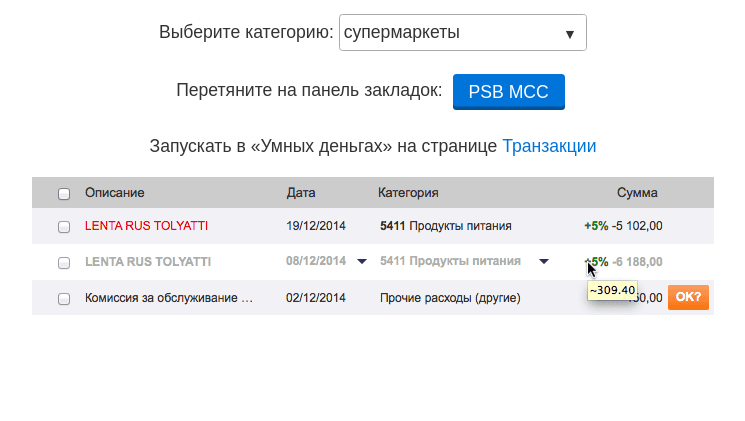
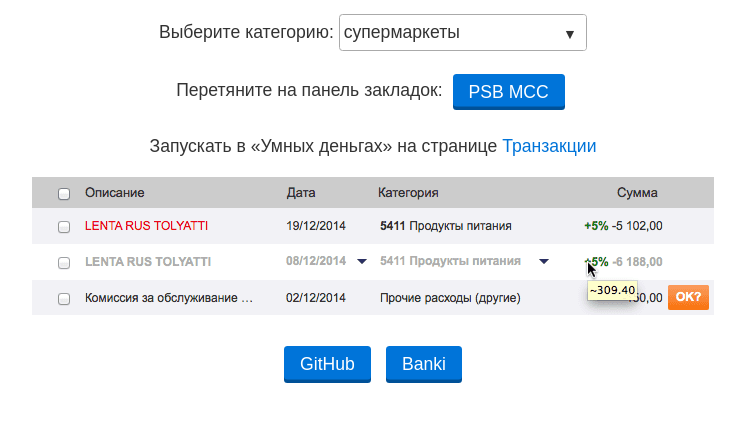
Before and after one commit to rakeev/psb-mcc, a website: page index.html in a window 1280 px wide. Shown: the part 109-530 px from the top of the page, without its empty margins (267-1012 px from the left). Drawn offline with Linux system fonts and the light colour scheme.

Commit message:
Added buttons

```diff
--- a/index.html
+++ b/index.html
@@ -17,6 +17,8 @@
 <p>Перетяните на панель закладок: <a href="" class="button" id="bmark">PSB MCC</a></p>
 <p>Запускать в «Умных деньгах» на странице <a href="https://pfm.psbank.ru/Transactions">Транзакции</a></p>
 <p><img src="res/shot.png" alt="Скриншот"></p>
+<p><a href="https://github.com/rakeev/psb-mcc" class="button">GitHub</a>
+<a href="http://www.banki.ru/forum/?PAGE_NAME=pm_edit&mode=new&UID=93927" class="button">Banki</a></p>
 <script src="res/script.js"></script>
 </body>
 </html>
```
